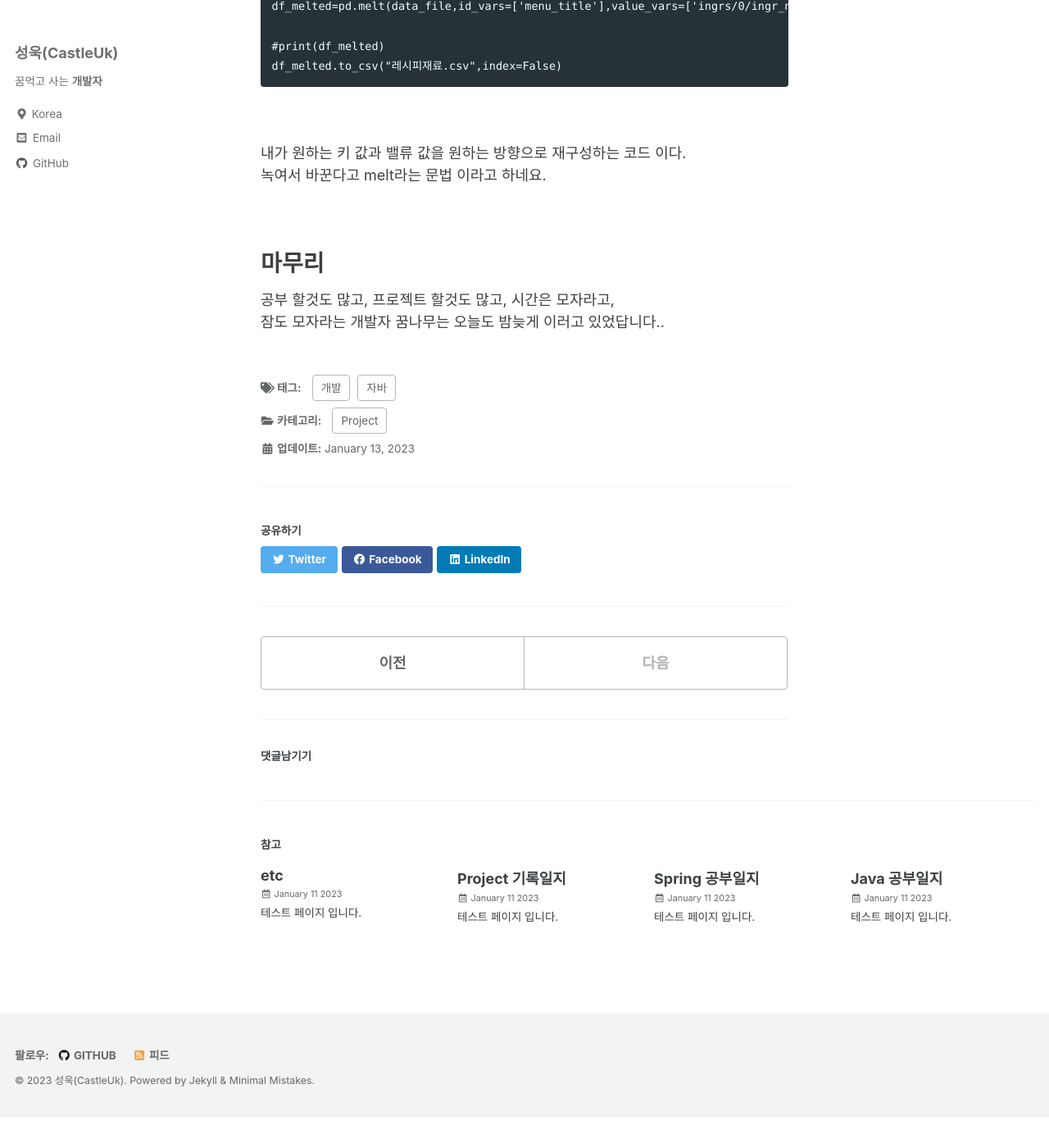
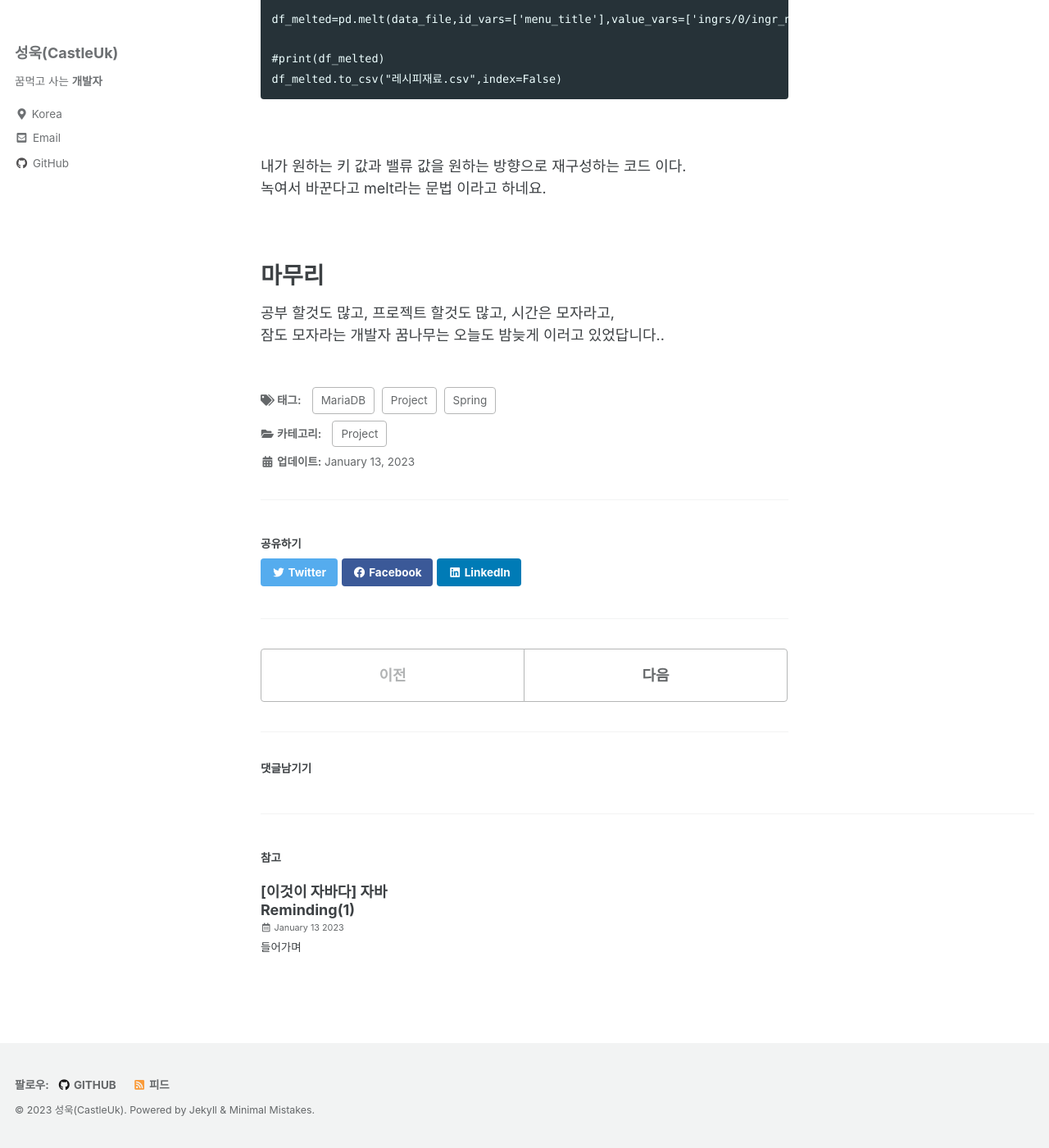
Before and after one commit to castleUk/castleUk.github.io, a Jekyll site: the page built from _posts/2023-01-13-Freezer_fix.md, in a window 1280 px wide and 1400 px high, scrolled down 1223 px. Shown: the whole window at 82% size. Built offline with Jekyll 4.4.1, drawn with Linux system fonts in a browser that asks for light colours; cached includes are drawn as plain includes; comment, search, counter and statistics services are not loaded; before the commit the page ends 2586 px from its top, so only the background shows below that; some of the changed text lies outside the part shown.

Commit message:
2023-01-13 posting

````diff
--- a/_posts/2023-01-11-FirstPost.md
+++ /dev/null
@@ -1,11 +0,0 @@
----
-title : "Java 공부일지"
-categories:
-  - Java
-
-tags:
-  - 개발
-  - 자바
----
-
-  테스트 페이지 입니다.
--- a/_posts/2023-01-11-FirstPost2.md
+++ /dev/null
@@ -1,11 +0,0 @@
----
-title : "Spring 공부일지"
-categories:
-  - Spring
-
-tags:
-  - 개발
-  - 자바
----
-
-  테스트 페이지 입니다.
--- a/_posts/2023-01-11-FirstPost3.md
+++ /dev/null
@@ -1,11 +0,0 @@
----
-title : "Project 기록일지"
-categories:
-  - Project
-
-tags:
-  - 개발
-  - 자바
----
-
-  테스트 페이지 입니다.
--- a/_posts/2023-01-11-FirstPost4.md
+++ /dev/null
@@ -1,10 +0,0 @@
----
-title : "etc"
-categories:
-  - etc
-
-tags:
-  - etc
----
-
-  테스트 페이지 입니다.
--- a/_posts/2023-01-13-Freezer_fix.md
+++ b/_posts/2023-01-13-Freezer_fix.md
@@ -5,22 +5,23 @@ categories:
   - Project
 
 tags:
-  - 개발
-  - 자바
+  - Spring
+  - MariaDB
+  - Project
 ---
 
-   # 들어가며
+# 들어가며
 
    &nbsp; 첫 글부터 갑자기 프로젝트 이야기지만, 뒤 늦게 블로그를 시작한만큼 차차 공부한 내용과 프로젝트 내용들을 정리해서 올릴날을 기대해본다. <br>&nbsp;깃블로그는 걸음마 단계라 글 가독성이 떨어지는점 다시 한번 사과드립니다.
 
 <br>
 
-   # 프로젝트 소개
+# 프로젝트 소개
 
    &nbsp; 이번 프로젝트는 기본적으로 `SpringBoot`와 `React`를 활용한 서버와 프론트단이 완전히 분리되어 있는 Restful 서비스로서 `MariaDB` 서버를 채택하여 제작중에 있다.<br>
     &nbsp; 로그인을 통해 가상의 냉장고를 만들어 재료를 담을수 있으며, 냉장고에 넣어 둔 재료를 기반으로 만들수 있는 메뉴 소개 및 만드는 법을 알려주는 정도의 간단한 웹어플리케이션이다.<br>
 
-  # 오늘의 문제
+# 오늘의 문제
   &nbsp; `JPA`를 활용해 더미데이터만을 사용해서 테스트만 해봤지, 크롤링으로 수집한 대용량 `JSON`파일들을 파싱해서 DB에 넣는 방법에 대해서 고민해본적이 없었다.
 
    최근에는 `MYSQL`이나 `MariaDB` 자체적으로 `JSON`타입을 지정해서 DB에 바로 담을수 있다고는 하지만, 그렇게 넣을시엔 정확하게 원하는 값을 가져오는데 문제가 있기 때문에, 고민하다가 포기한 방법중 하나이다. JSON 자체를 DB에 담으면 JSON 한 행이 통채로 넘어 오기 때문에 정확하게 파싱해서 원하는 값만 받기가 어렵다고 한다.
--- /dev/null
+++ b/_posts/2023-01-13-java01.md
@@ -0,0 +1,122 @@
+---
+published: true
+title : "[이것이 자바다] 자바 Reminding(1)"
+categories:
+  - Java
+
+tags:
+  - Study
+  - Java
+---
+
+# 들어가며
+
+  &nbsp; 개발자의 꿈을 가지고 가장 먼저 공부하기 시작한 언어는 `Java`이다. 세계적으로 가장 대중적이고 오랫동안 사랑받아온(?) 언어이기도 하고 백엔드 개발자들이 가장 많이 사용하는 `Spring 프레임워크`를 사용하기 위해서는 거쳐가야하는 필수 관문이기 떄문!<br>
+  <br>
+  &nbsp; Java에 대해서 학원에서 처음 배울때만 해도 신기하기도하고 너무 재밌기도해 하루종일도 가지고 놀았었는데, 다른 공부에 치이고 프로젝트에 치이다 보니 어느새 Java 문법에 대해서 아무런 생각도 없이 무의식적으로 코딩을 하고 있던 나를 발견하고는 이래서는 안되겠다고 생각하고 다시 한번 Java에 대해서 정리해보고자 글을 쓰게 되었다.
+<br>
+
+
+<center><img src="https://contents.kyobobook.co.kr/pdt/9791169210027.jpg " width="30%" height="30%"></center>
+<br>
+<br>
+<br>
+
+<br>
+
+### `틈새 Tip : 마크다운으로 이미지 올리는법`
+
+```
+<center><img src="https://contents.kyobobook.co.kr/pdt/9791169210027.jpg " width="30%" height="30%"></center>
+```
+
+<br>
+<br>
+
+기본서중 가장 있기 있는 책 중 하나인 신용권님의 `이것이 자바다` 책으로 처음부터 끝까지 훑으며 모르는 부분에 대해서 포스팅하고 공부하기로 한다.
+<br>
+<br>
+
+#  [1장~4장] 자바언어 기본 문법
+
+모든걸 다 포스팅 할순 없기에! 공부중 내가 모르는것, 헷갈리는것 위주로만 작성하였다. 1장은 기본 프로그램들 설치 및 소개 위주라 생략했습니다.
+
+## 2-1 변수와 타입
+### 변수 작성
+> 자바 소스 파일명은 대문자로 시작하는것이 관례, 변수 이름은 첫 번째 글자가 문자, 첫 문자를 소문자로 시작하되 camel 스타일로 작성하는 것이 관례이다.
+>> 자바 파일명 MemberGrade.java<br>
+변수명 : String sportsCar;
+
+### 변수 선언
+> 변수 선언은 저장되는 값의 타입과 이름만 결정한 것이지, 아직 메모리에 할당 된것이 아님. 변수에 최초로 값이 대입될떄 메모리에 할당하고, 해당 메모리에 값이 저장된다.
+> > int Score;  아직 할당 안됨<br>
+> int score = 90; 이때 메모리에 할당
+
+변수에 최초로 값을 대입하는 행위를 `변수 초기화`라고 하고, 이때의 값을 초기값이라고 함.
+<br>
+<br>
+
+### 이스케이프 문자 정리
+| Command      | Description                                        |
+| ------------ | ----------------------------- |
+| `\"` | *"문자 포함*                   |
+| `\\`   | \ 문자 포함 |
+| `\t` | 출력시 탭만큼 띄움          |
+| `\n`   | 출력시 줄 바꿈 |
+| `\r`   | 출력시 캐리지 리턴 |
+
+  *캐리지 리턴????*
+> 앞쪽 공백을 지우고 쭉 떙겨줌
+> > String name = "&nbsp;&nbsp;&nbsp;&nbsp;&nbsp;\rasdf"<br>
+> String name ="asdf"<br>
+
+<br>
+
+### 텍스트 블록 문법
+Java13부터는 텍스트 블록 문법을 제공한다.
+```
+String str = """
+블라블라블라
+"""
+```
+큰따옴표 3개로 감싸면 이스케이프하거나 라인 피드 할 필요 없이 작성된 그대로 문자열로 저장된다.
+
+### 타입변환
+*자동 타입 변환 vs 강제 타입 변환*
+
+> byte <short, char <int <long < float <double 순서
+
+자동 타입 변환은 말 그대로 자동으로 일어나는 타입변환, 값의 허용 범위가 작은 타입이 허용 범위가 큰 타입에 대입 될때 발생함.
+
+큰 허용 범위 타입은 작은 허용 범위 타입으로 자동 변환 될수없다. 하지만 작은 타입 단위로 쪼개어서 한 조각만 넣는 것은 가능. 이것을 강제 타입변환 = Casting 이라고 부른다.
+<br>
+<br>
+
+
+### 문자열을 기본 타입으로 변환
+프로그램에서 문자열을 숫자 타입으로 변환하는 경우가 많다. 문자열을 기본 타입으로 변환하는법을 알아보자
+
+
+| 변환타입      | 사용 예                                        |
+| ------------ | ----------------------------- |
+| `String -> byte` | *byte value = Byte.parseByte(str)*                   |
+| `String -> short` | *"short value = Short.parseByte(str)*                   |
+| `String -> int` | *"int value = Integer.parseByte(str)*                   |
+| `String -> long` | *"long value = Long.parseByte(str)*                   |
+| `String -> float` | *"float value = Float.parseByte(str)*                   |
+| `String -> double` | *"double value = Double.parseByte(str)*                   |
+| `String -> boolean` | *"boolean value = Boolean.parseByte(str)*                   |
+
+반대로 기본 타입을 문자열로 변경하는 경우도 있는데 이 경우는 String.valueOf() 메소드를 사용한다
+> String str = String.valueOf(기본타입값);
+
+<br>
+
+### 변수 사용 범위
+`중괄호` 내에 선언된 변수는 해당 중괄호 내에서만 사용이 가능하다.
+따라서 `메소드 블록 전체`에서 사용하고 싶으면메소드 블록 첫머리에 선언하는 것이 좋고, 특정 블록 내부에서만 사용된다면 해당 블록내에서만 선언하자!
+<br>
+<br>
+# 마무리
+`이것이 자바다` 2장 정리 완료!<br>
+이 책의 내용을 모두 내 머리 안에 들어오는날까지..
````
